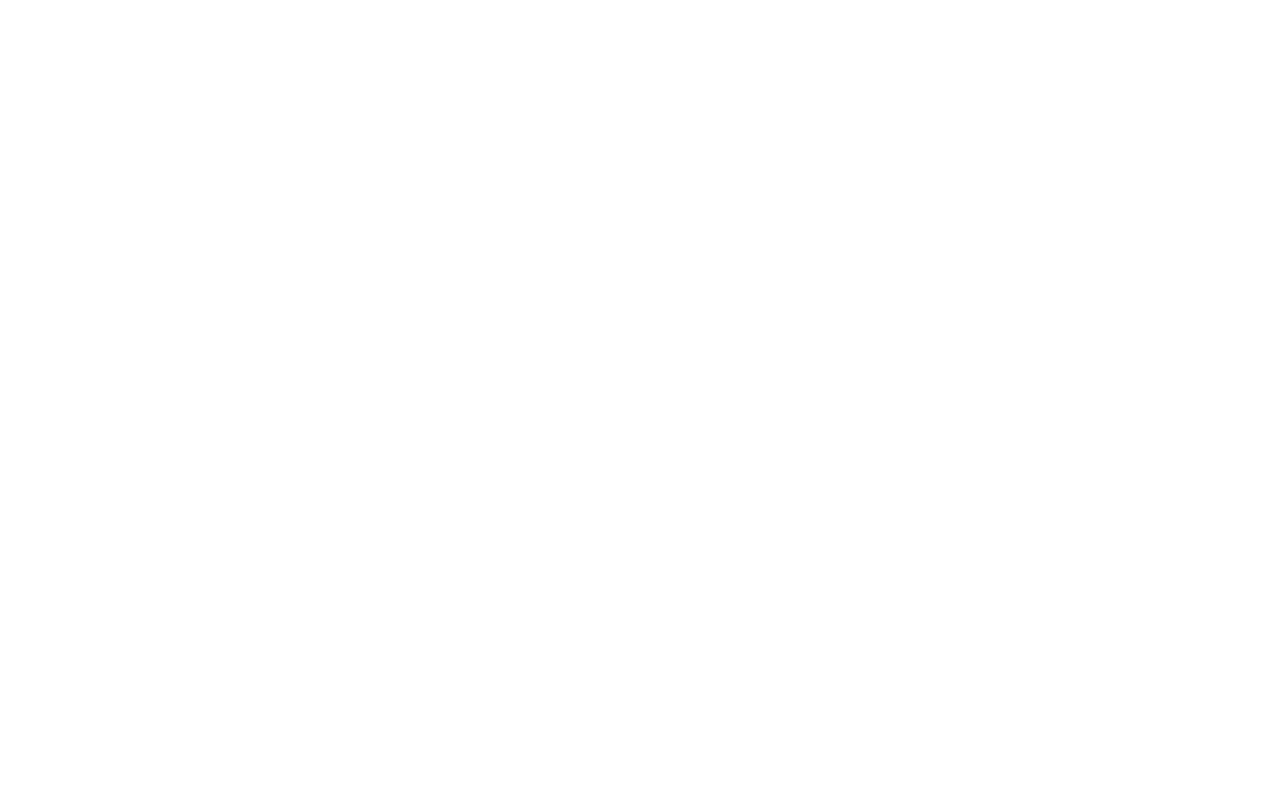
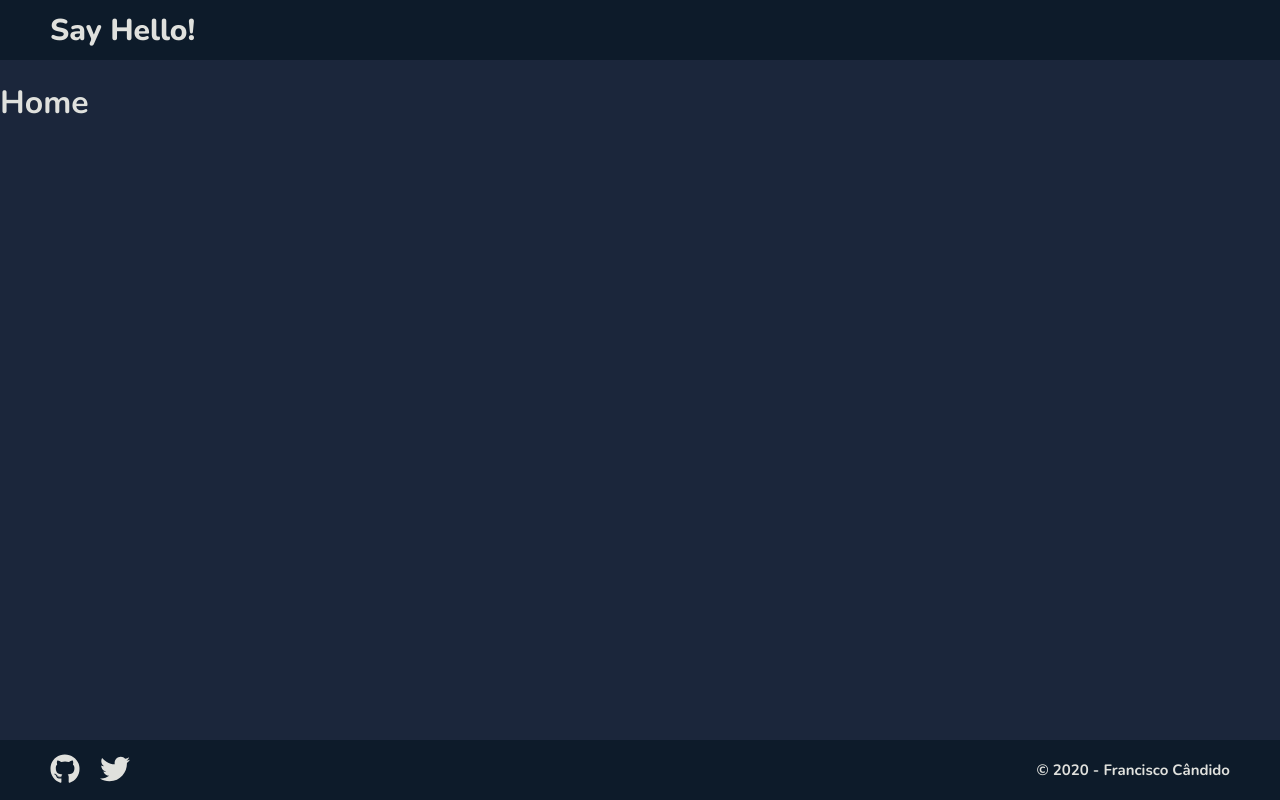
Before and after one commit to franciscocandido/say-hello, a React (Create React App) app: page /hello in a window 1280 px wide. Built offline with nearby package versions, Linux system fonts and the light colour scheme.

Commit message:
🚧 Redirection of login created and data being saved

```diff
--- /dev/null
+++ b/src/Pages/Home/index.jsx
@@ -0,0 +1,13 @@
+import React from 'react';
+
+import DefaultPage from '../../Components/DefaultPage';
+
+function Home() {
+  return (
+    <DefaultPage>
+      <h1>Home</h1>
+    </DefaultPage>
+  );
+}
+
+export default Home;
--- a/src/Pages/Login/index.jsx
+++ b/src/Pages/Login/index.jsx
@@ -1,7 +1,8 @@
-import React from 'react';
+import React, { useState } from 'react';
 import * as yup from 'yup';
 
 import { Formik, Form, Field } from 'formik';
+import { Redirect } from 'react-router-dom';
 
 import { Container } from './styles';
 
@@ -12,6 +13,7 @@
 import Languages from '../../Data/languages.json';
 
 function Login() {
+  const [Submitted, setSubmitted] = useState(false);
   // Language Selector
   const arraySize = Languages.languages.length;
   const languagesOptions = [];
@@ -40,7 +42,12 @@
   });
 
   function submit(data) {
-    console.log(data);
+    const userUsername = data.username;
+    const userLanguage = data.language;
+
+    localStorage.setItem('@sayhello/username', userUsername);
+    localStorage.setItem('@sayhello/language', userLanguage);
+    setSubmitted(true);
   }
 
   return (
@@ -82,6 +89,9 @@
                 type="submit"
               />
             </Form>
+            {Submitted && (
+              <Redirect to="/hello" />
+            )}
           </Container>
         )}
       </Formik>
--- a/src/index.jsx
+++ b/src/index.jsx
@@ -4,6 +4,7 @@
 import { BrowserRouter, Switch, Route } from 'react-router-dom';
 
 import Login from './Pages/Login';
+import Home from './Pages/Home';
 
 import './main.css';
 
@@ -11,6 +12,7 @@
   <BrowserRouter>
     <Switch>
       <Route exact path="/" component={Login} />
+      <Route path="/hello" component={Home} />
     </Switch>
   </BrowserRouter>,
   document.getElementById('root'),
```
Also changed, not shown: src/Pages/Home/styles.js (added).
